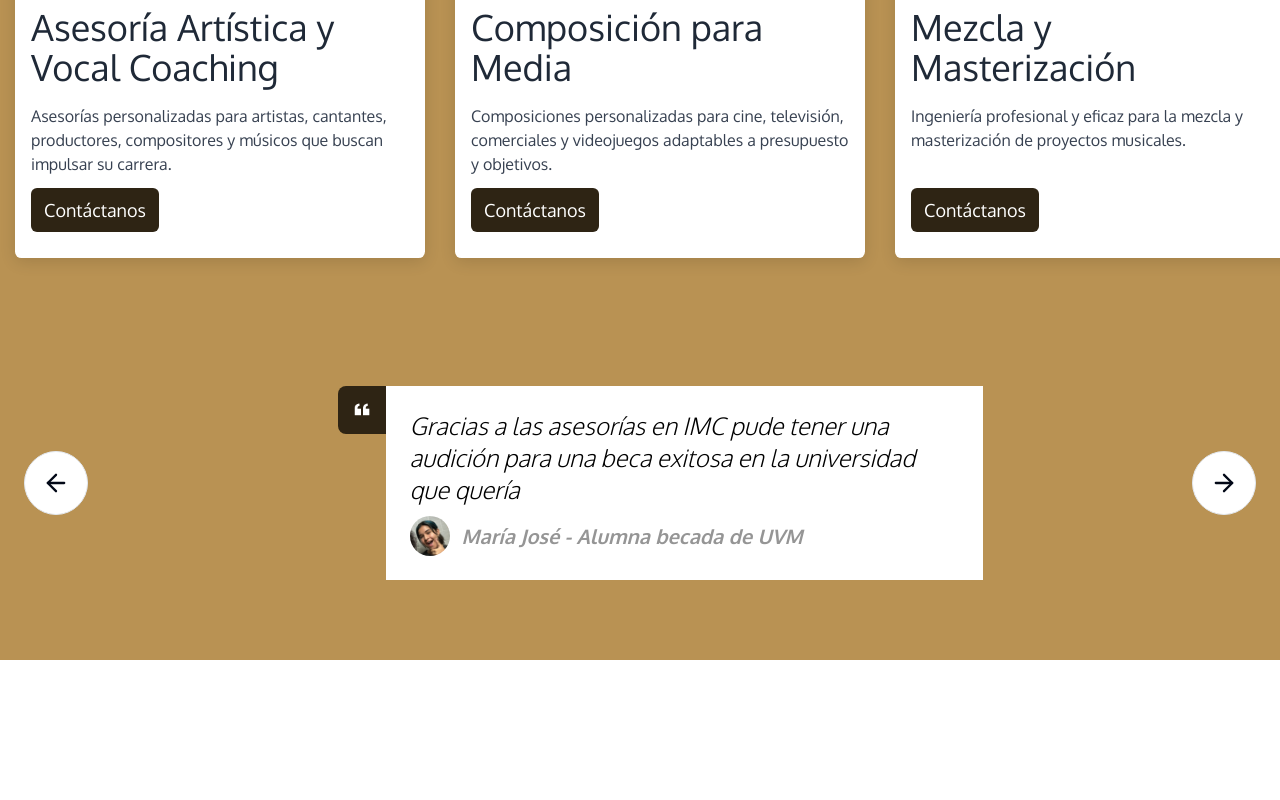
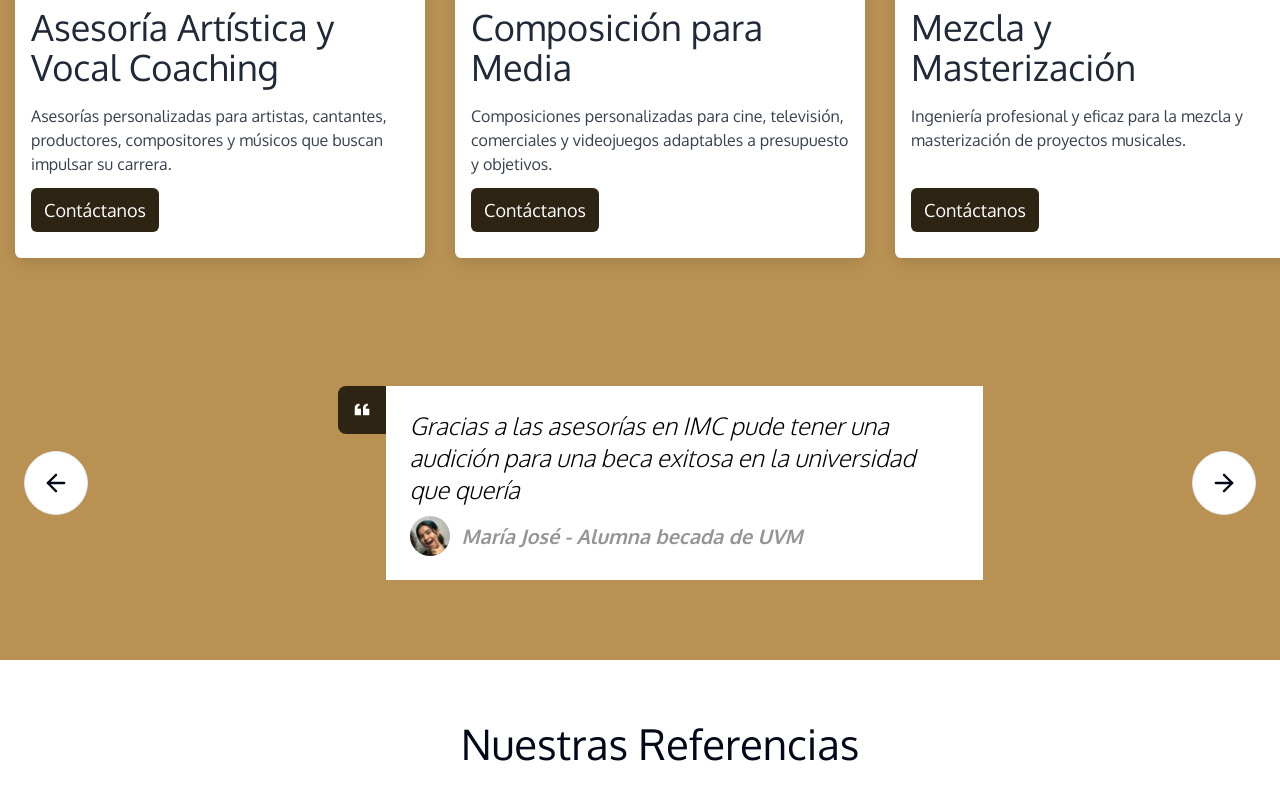
Before and after one commit to saulkurosaki/IZTAC-MUSIC-COMPANY, a Next.js app: page /our-services in a window 1280 px wide. Shown: the part 656-1456 px from the top of the page. Built offline with nearby package versions, Linux system fonts and the light colour scheme.

Commit message:
feat(BusinessReferences): implement the upper section division title

```diff
--- a/components/our-services/BusinessReferences.tsx
+++ b/components/our-services/BusinessReferences.tsx
@@ -12,9 +12,9 @@ const BusinessReferences = () => {
     <section className="w-full h-[380px] bg-white pt-12 pb-8">
       <div className="container w-[1320px] h-full px-[15px] flex flex-col">
         <div className="w-full h-[150px] flex flex-col">
-          {/* <h2 className="w-full h-[70px] text-[42px] oxygen flex items-center justify-center">
+          <h2 className="w-full h-[70px] text-[42px] oxygen flex items-center justify-center">
             Nuestras Referencias
-          </h2> */}
+          </h2>
           {/* <p className="w-full h-[30px] text-lg oxygen text-[#7a7a7a] flex items-center justify-center">
             Algunas de las empresas con las que hemos colaborado.
           </p> */}
```
